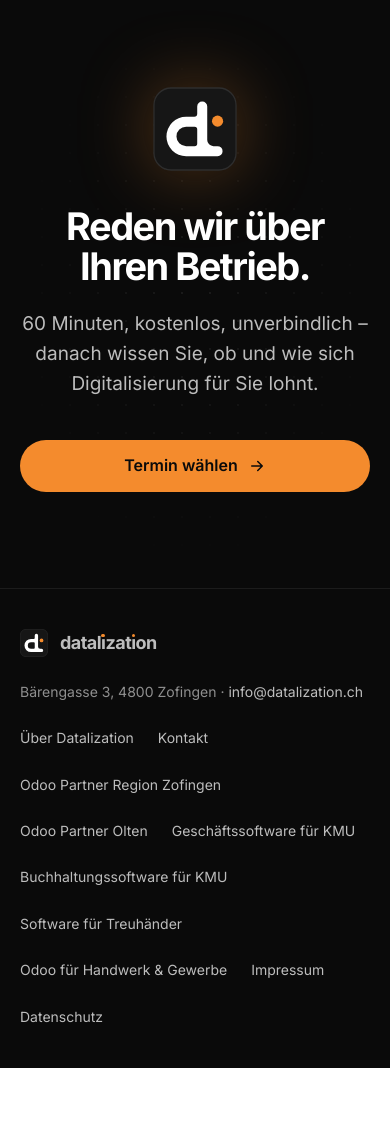
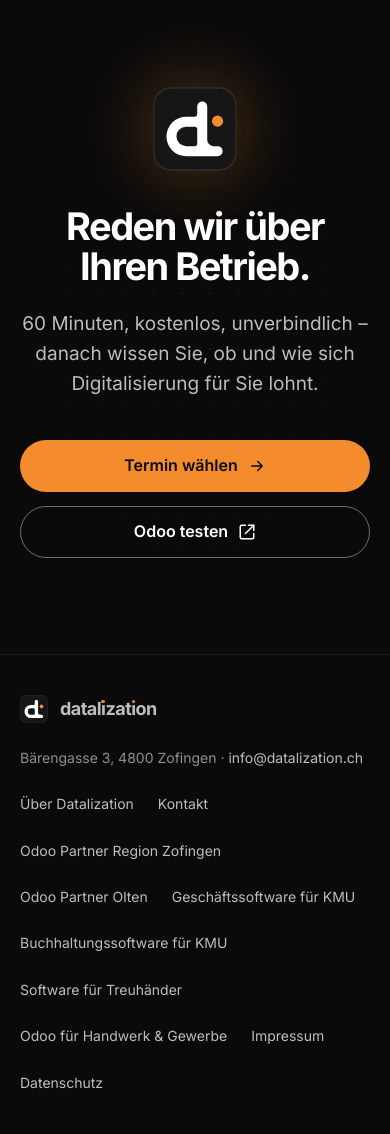
Before and after one commit to datalization1/datalization, a Django app: page /de/v2/ in a window 390 px wide. Shown: the part 4624-5758 px from the top of the page. Before the commit the page ends 5692 px from the top, so only its background shows below. Run offline with Django 4.2, Linux system fonts and the light colour scheme.

Commit message:
Add Odoo affiliate button to homepage CTA
Add the "Odoo testen" / "Try Odoo" ghost button next to "Termin
wählen" in the final homepage CTA, mirroring the two-button pattern
on the Odoo pages. New .cta-actions row centers both buttons on
desktop and stacks them full-width on mobile.

Co-Authored-By: Claude Opus 4.8 (1M context) <noreply@anthropic.com>

```diff
--- a/web/static/css/v2.css
+++ b/web/static/css/v2.css
@@ -459,6 +459,7 @@ a:hover { color: #0A0A0A; }
 .cta-mark { width: 84px; height: 84px; margin-bottom: 36px; filter: drop-shadow(0 0 36px rgba(244, 139, 45, .35)); }
 .cta h2 { font-size: 56px; line-height: 1.05; letter-spacing: -0.04em; max-width: 760px; }
 .cta p { color: #BDBDBD; font-size: 19px; max-width: 560px; margin: 22px 0 40px; }
+.cta-actions { display: flex; flex-wrap: wrap; align-items: center; justify-content: center; gap: 14px; }
 
 /* ---------- Rechts-/Prosa-Seiten ---------- */
 .legal { max-width: 760px; }
@@ -570,6 +571,7 @@ a:hover { color: #0A0A0A; }
   .trust.has-photo { grid-template-columns: minmax(0, 1fr); gap: 40px; }
   .photo { aspect-ratio: 1/1; }
   .cta h2 { font-size: 38px; }
+  .cta-actions { width: 100%; max-width: 380px; }
   .cta .wrap { padding-top: 88px; padding-bottom: 96px; }
 
   /* Mobile-Menü geöffnet */
--- a/web/templates/v2/home.html
+++ b/web/templates/v2/home.html
@@ -139,7 +139,10 @@
     <svg class="cta-mark" viewBox="0 0 512 512" aria-hidden="true"><rect x="6" y="6" width="500" height="500" rx="104" fill="#161616" stroke="#2E2E2E" stroke-width="8"></rect><path fill="#FFFFFF" fill-rule="evenodd" d="M 269.5 118.5 A 30.5 30.5 0 0 1 330.5 118.5 L 330.5 322.5 A 38 38 0 0 0 368.5 360.5 L 393.5 360.5 A 30.5 30.5 0 0 1 393.5 421.5 L 202 421.5 A 120 120 0 0 1 202 181.5 L 251.5 181.5 A 18 18 0 0 0 269.5 163.5 Z M 253.5 242.5 A 16 16 0 0 1 269.5 258.5 L 269.5 344.5 A 16 16 0 0 1 253.5 360.5 L 202 360.5 A 59 59 0 0 1 202 242.5 Z"></path><circle cx="393.5" cy="208" r="34" fill="#F48B2D"></circle></svg>
     <h2>{% trans "Reden wir über Ihren Betrieb." %}</h2>
     <p>{% blocktrans trimmed %}60 Minuten, kostenlos, unverbindlich – danach wissen Sie, ob und wie sich Digitalisierung für Sie lohnt.{% endblocktrans %}</p>
-    <a class="btn" href="{% url 'v2:booking' %}" data-loader>{% trans "Termin wählen" %} <svg viewBox="0 0 24 24" fill="none" stroke="currentColor" stroke-width="2" stroke-linecap="round" stroke-linejoin="round" aria-hidden="true"><path d="M5 12h14M13 6l6 6-6 6"></path></svg></a>
+    <div class="cta-actions">
+      <a class="btn" href="{% url 'v2:booking' %}" data-loader>{% trans "Termin wählen" %} <svg viewBox="0 0 24 24" fill="none" stroke="currentColor" stroke-width="2" stroke-linecap="round" stroke-linejoin="round" aria-hidden="true"><path d="M5 12h14M13 6l6 6-6 6"></path></svg></a>
+      <a class="btn btn-ghost" href="https://www.odoo.com/r/aff-datalization" target="_blank" rel="sponsored noopener">{% trans "Odoo testen" %} <svg viewBox="0 0 24 24" fill="none" stroke="currentColor" stroke-width="2" stroke-linecap="round" stroke-linejoin="round" aria-hidden="true"><path d="M14 3h7v7"></path><path d="M10 14 21 3"></path><path d="M21 14v5a2 2 0 0 1-2 2H5a2 2 0 0 1-2-2V5a2 2 0 0 1 2-2h5"></path></svg></a>
+    </div>
   </div>
 </section>
 
```
